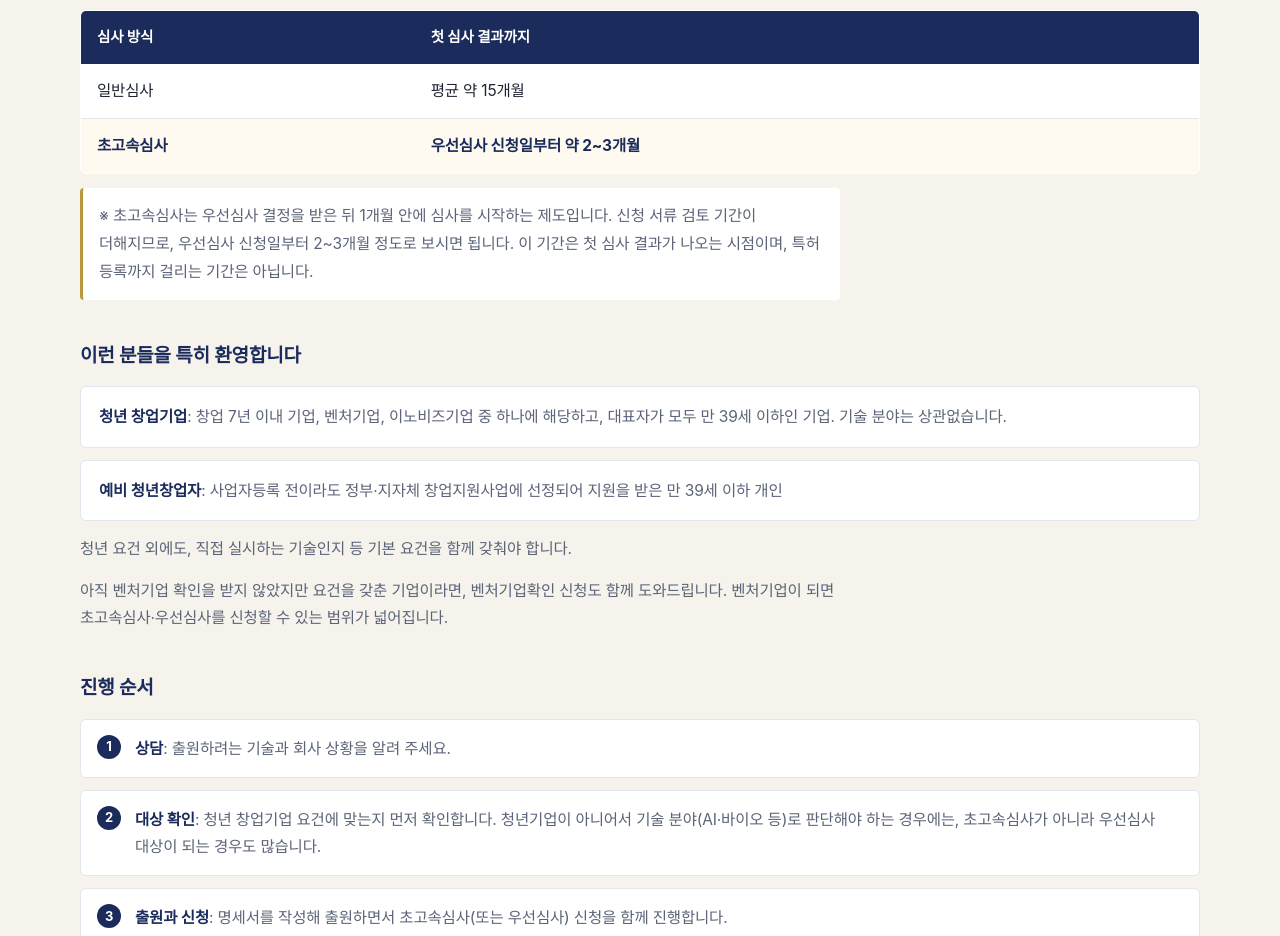
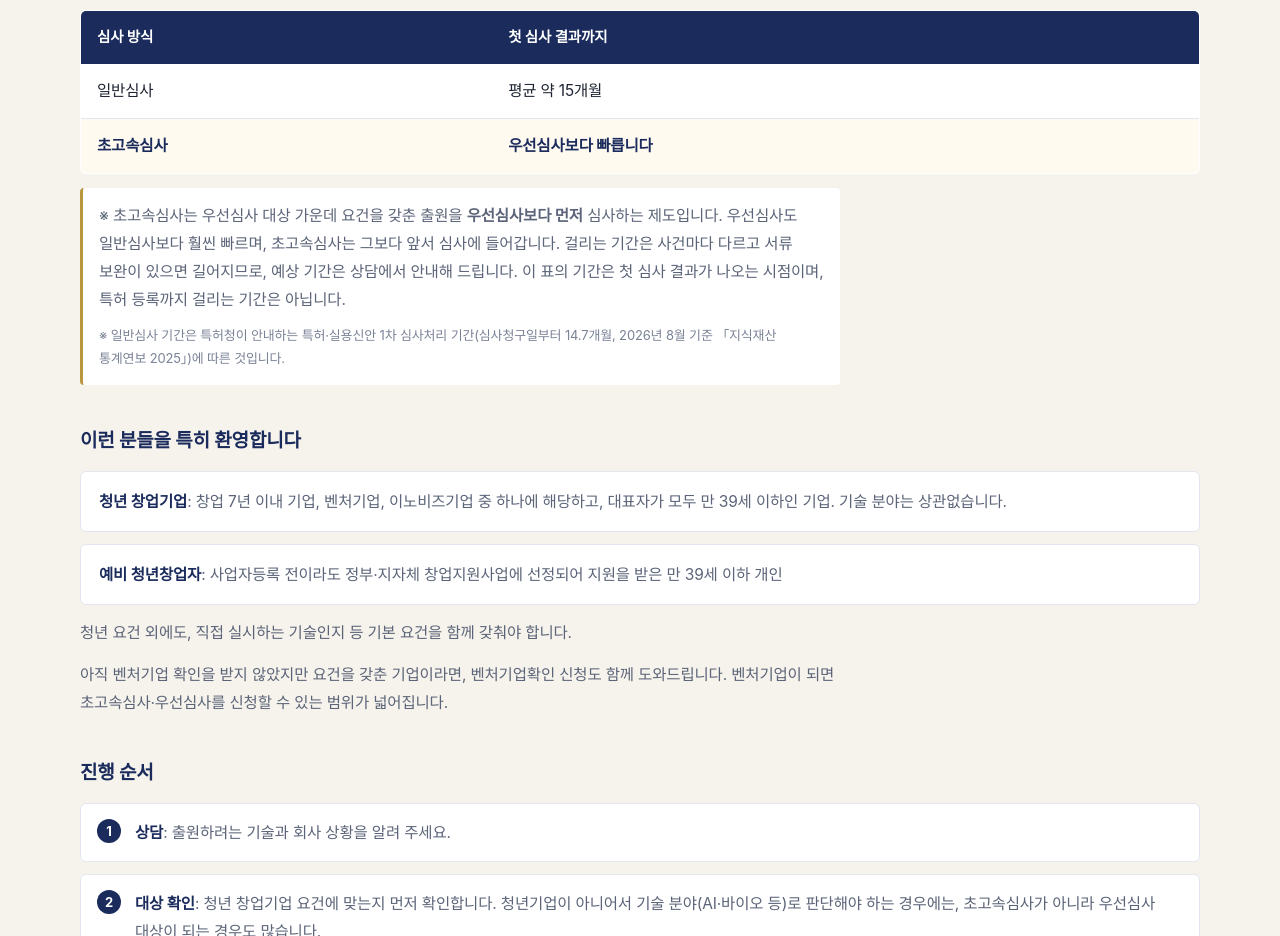
Before and after one commit to entersees/worldip-site, a plain HTML site: page index.html in a window 1280 px wide. Shown: the part 2260-3196 px from the top of the page. Drawn offline with Linux system fonts and the light colour scheme; a web font is replaced by a local one.

Commit message:
초고속심사 표: 기간 숫자를 빼고 "우선심사보다 빠릅니다" 로 (ES-20261122-004)
사용자 지시 — 초고속심사를 "1개월" 이나 "2~3개월" 같은 숫자로 적으면
법률사무소가 기간을 약속하는 것처럼 읽혀 위험합니다.

- 표: "우선심사 신청일부터 약 2~3개월" → "우선심사보다 빠릅니다"
- 주석: 기간 추정을 빼고 제도 설명과 상담 안내로.
  걸리는 기간은 사건마다 다르고 보완이 있으면 길어진다는 점을 적었습니다
- 일반심사 "약 15개월" 에 출처 각주 추가 — 특허청 안내의
  특허·실용신안 1차 심사처리 기간(심사청구일부터 14.7개월,
  2026년 8월 기준 「지식재산 통계연보 2025」)

참고로 지식재산처 보도자료(2026-11-02)는 초고속심사를 "첫 심사결과를
1개월 내" 로, 우선심사를 "약 2개월 내" 로 적고 있습니다. 특허청 FAQ 는
우선심사를 "신청 후 3개월, 4개월(+α)" 로 적어 기준이 서로 다릅니다.
그래서 수치 대신 비교 표현만 씁니다.

Co-Authored-By: Claude Opus 5 <noreply@anthropic.com>

```diff
--- a/index.html
+++ b/index.html
@@ -374,10 +374,10 @@
       <thead><tr><th scope="col">심사 방식</th><th scope="col">첫 심사 결과까지</th></tr></thead>
       <tbody>
         <tr><td>일반심사</td><td>평균 약 15개월</td></tr>
-        <tr class="hi"><td><b>초고속심사</b></td><td><b>우선심사 신청일부터 약 2~3개월</b></td></tr>
+        <tr class="hi"><td><b>초고속심사</b></td><td><b>우선심사보다 빠릅니다</b></td></tr>
       </tbody>
     </table>
-    <p class="fe-note">※ 초고속심사는 우선심사 결정을 받은 뒤 1개월 안에 심사를 시작하는 제도입니다. 신청 서류 검토 기간이 더해지므로, 우선심사 신청일부터 2~3개월 정도로 보시면 됩니다. 이 기간은 첫 심사 결과가 나오는 시점이며, 특허 등록까지 걸리는 기간은 아닙니다.</p>
+    <p class="fe-note">※ 초고속심사는 우선심사 대상 가운데 요건을 갖춘 출원을 <b>우선심사보다 먼저</b> 심사하는 제도입니다. 우선심사도 일반심사보다 훨씬 빠르며, 초고속심사는 그보다 앞서 심사에 들어갑니다. 걸리는 기간은 사건마다 다르고 서류 보완이 있으면 길어지므로, 예상 기간은 상담에서 안내해 드립니다. 이 표의 기간은 첫 심사 결과가 나오는 시점이며, 특허 등록까지 걸리는 기간은 아닙니다.<br><span style="display:block;margin-top:10px;font-size:13px;color:#7a8296">※ 일반심사 기간은 특허청이 안내하는 특허·실용신안 1차 심사처리 기간(심사청구일부터 14.7개월, 2026년 8월 기준 「지식재산 통계연보 2025」)에 따른 것입니다.</span></p>
 
     <h3>이런 분들을 특히 환영합니다</h3>
     <ul class="fe-list">
```
